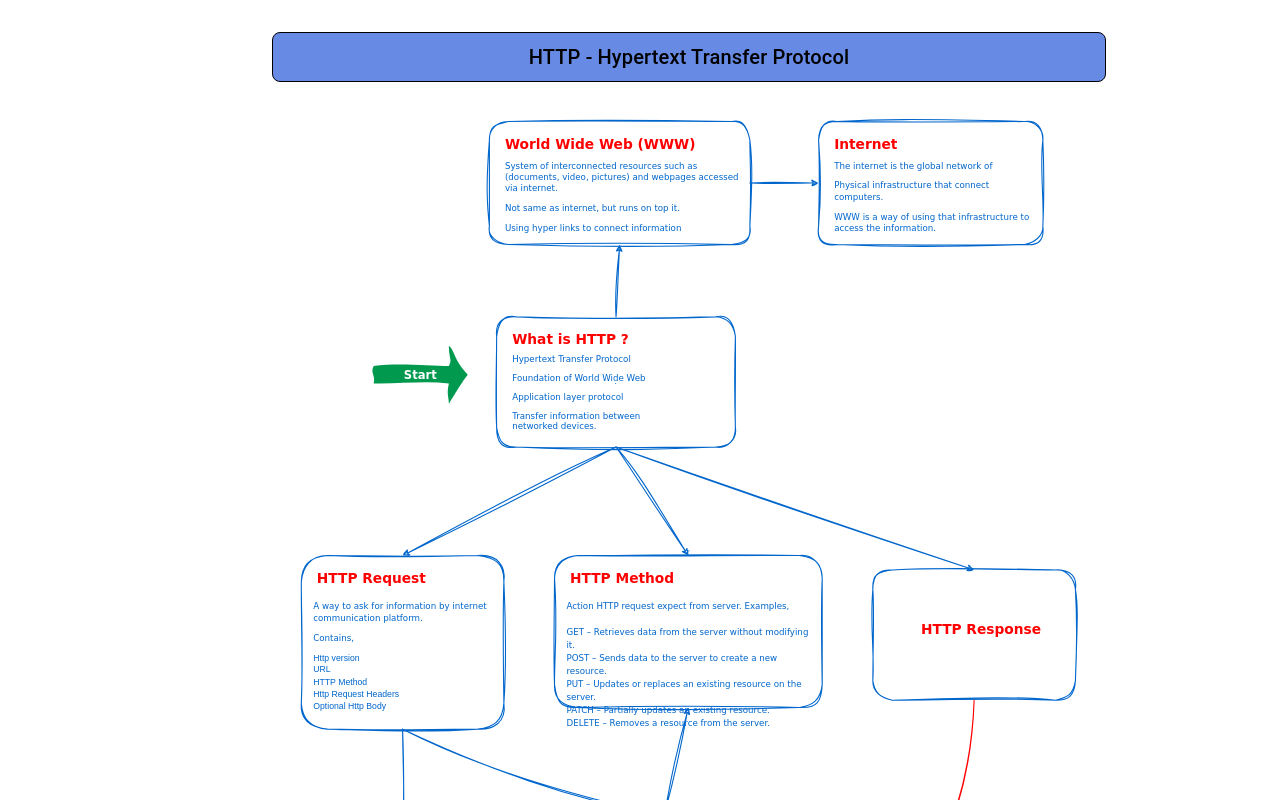
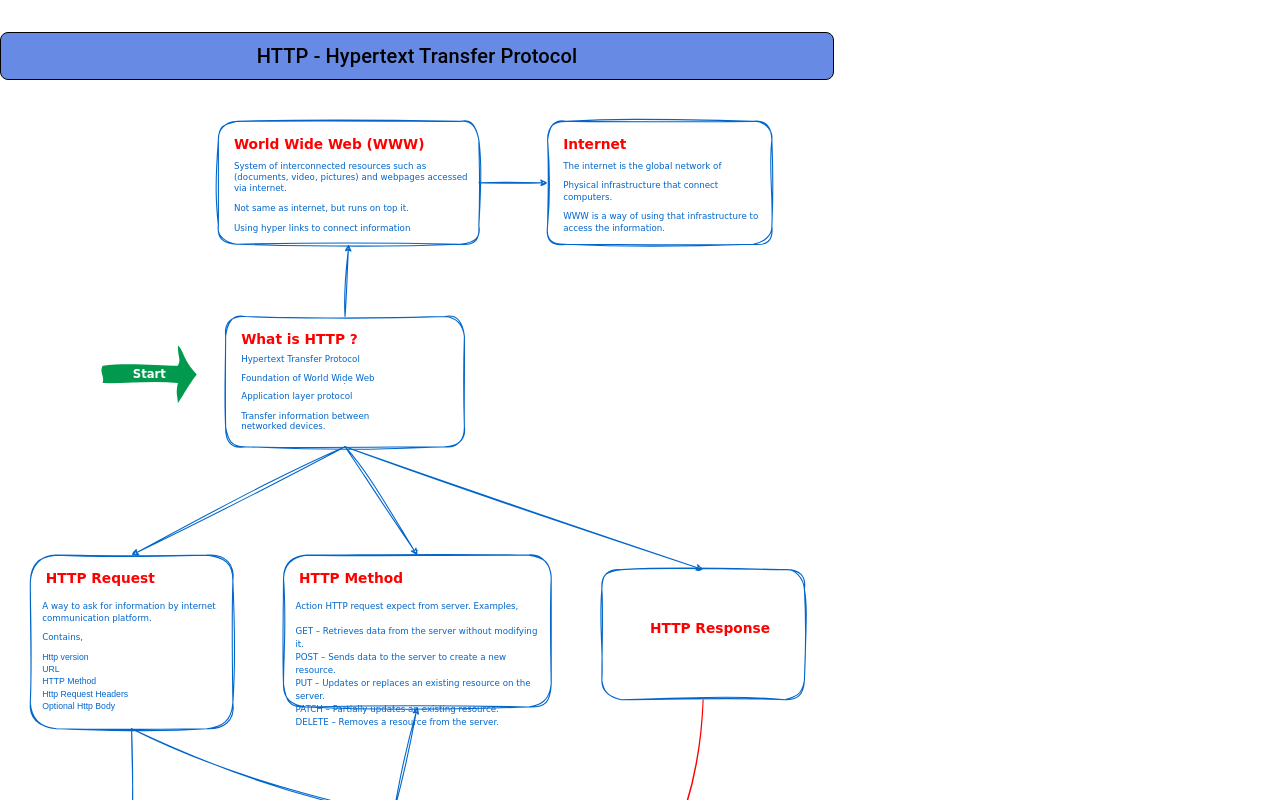
Before and after one commit to nvnkmrm/nvnkmrm.github.io, a React (Vite) app: page / in a window 1280 px wide. Shown: the top 800 px of the page. Built offline with nearby package versions, Linux system fonts and the light colour scheme.

Commit message:
[Iteration 1] Clean up files

```diff
--- a/src/App.tsx
+++ b/src/App.tsx
@@ -1,7 +1,6 @@
 import { Box } from "@mui/material";
 import { createTheme, ThemeProvider } from "@mui/material/styles";
 import HttpProtocol from "./components/HttpProtocol";
-import { useScreenContext } from "./hooks";
 
 const baseTheme = createTheme();
 const theme = createTheme({
@@ -26,28 +25,15 @@ const theme = createTheme({
   },
 });
 
-const LAYOUT_CONFIG = {
-  navBar: {
-    width: {
-      desktop: "17rem",
-      mobile: 0,
-    },
-    borderWidth: "0.07rem",
-  },
-  spacing: {
-    top: "1rem",
-  },
-};
-
 export default function App() {
-  const { isDesktop } = useScreenContext();
-  const navBarWidth = isDesktop
-    ? LAYOUT_CONFIG.navBar.width.desktop
-    : LAYOUT_CONFIG.navBar.width.mobile;
-
   return (
     <ThemeProvider theme={theme}>
-      <Box flexGrow={1} marginLeft={navBarWidth} marginTop={"2rem"}>
+      <Box
+        flexGrow={1}
+        display={"flex"}
+        alignContent={"center"}
+        marginTop={"2rem"}
+      >
         <HttpProtocol />
       </Box>
     </ThemeProvider>
--- a/src/components/HttpProtocol/index.tsx
+++ b/src/components/HttpProtocol/index.tsx
@@ -1,4 +1,4 @@
-import { Stack, Typography, useTheme, Divider, Box } from "@mui/material";
+import { Stack, Typography, Box } from "@mui/material";
 import { useMemo } from "react";
 import HttpProtocolSvg from "../../assets/ssl/http_protocol.svg";
 import { useScreenContext } from "../../hooks";
@@ -7,14 +7,13 @@ import * as React from "react";
 const HttpProtocol: React.FC = () => {
   const { isMobile, isTablet } = useScreenContext();
 
-  const { contentWidth, contentAlignment } = useMemo(() => {
+  const { contentWidth } = useMemo(() => {
     const width = isMobile ? "90vw" : isTablet ? "80vw" : "65vw";
-    const alignment = isMobile || isTablet ? "center" : "start";
-    return { contentWidth: width, contentAlignment: alignment };
+    return { contentWidth: width };
   }, [isMobile, isTablet]);
 
   return (
-    <Stack alignItems={contentAlignment} spacing={1.5}>
+    <Stack alignItems={"center"} spacing={1.5}>
       <Box
         sx={{
           flexGrow: 1,
```
